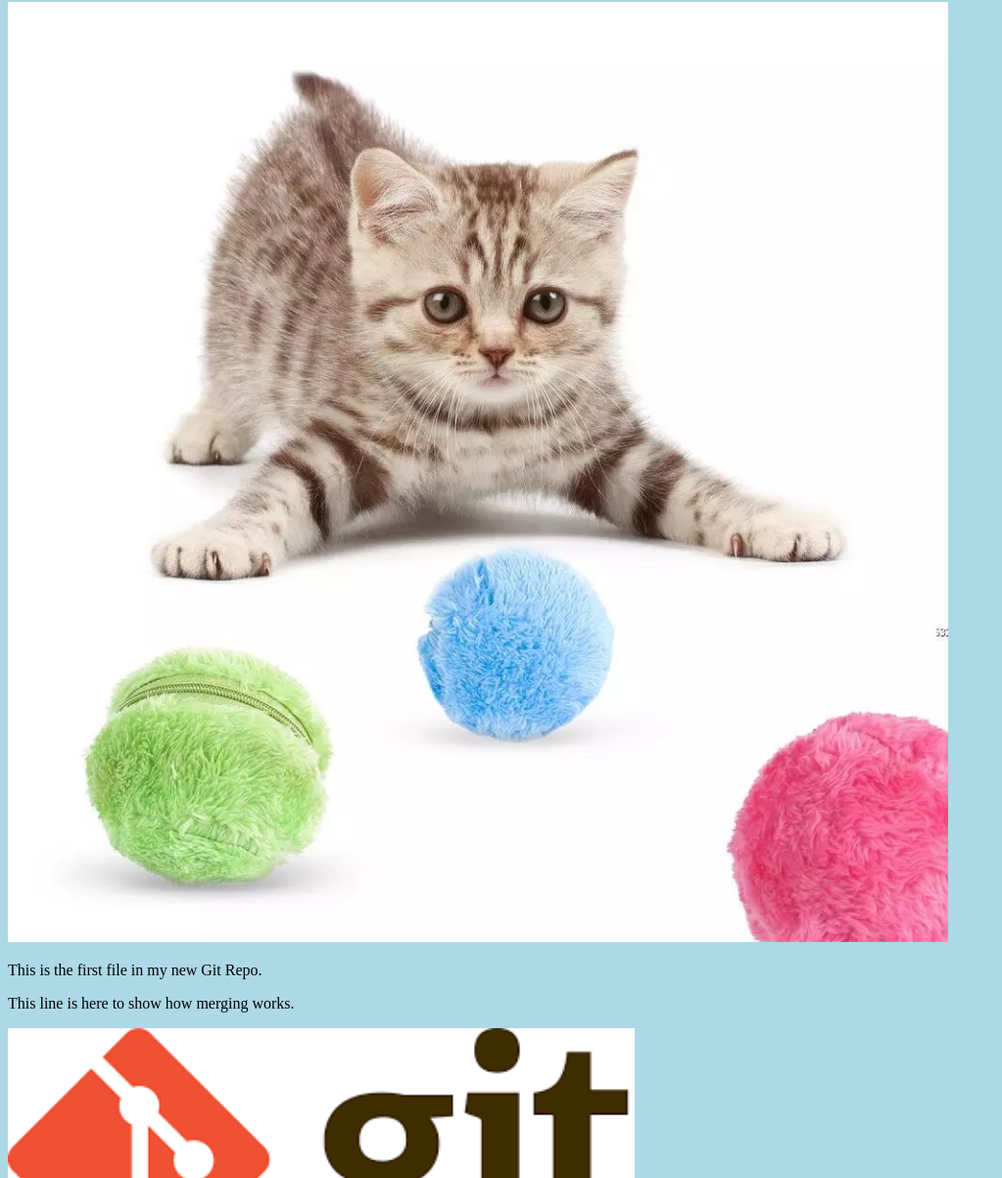
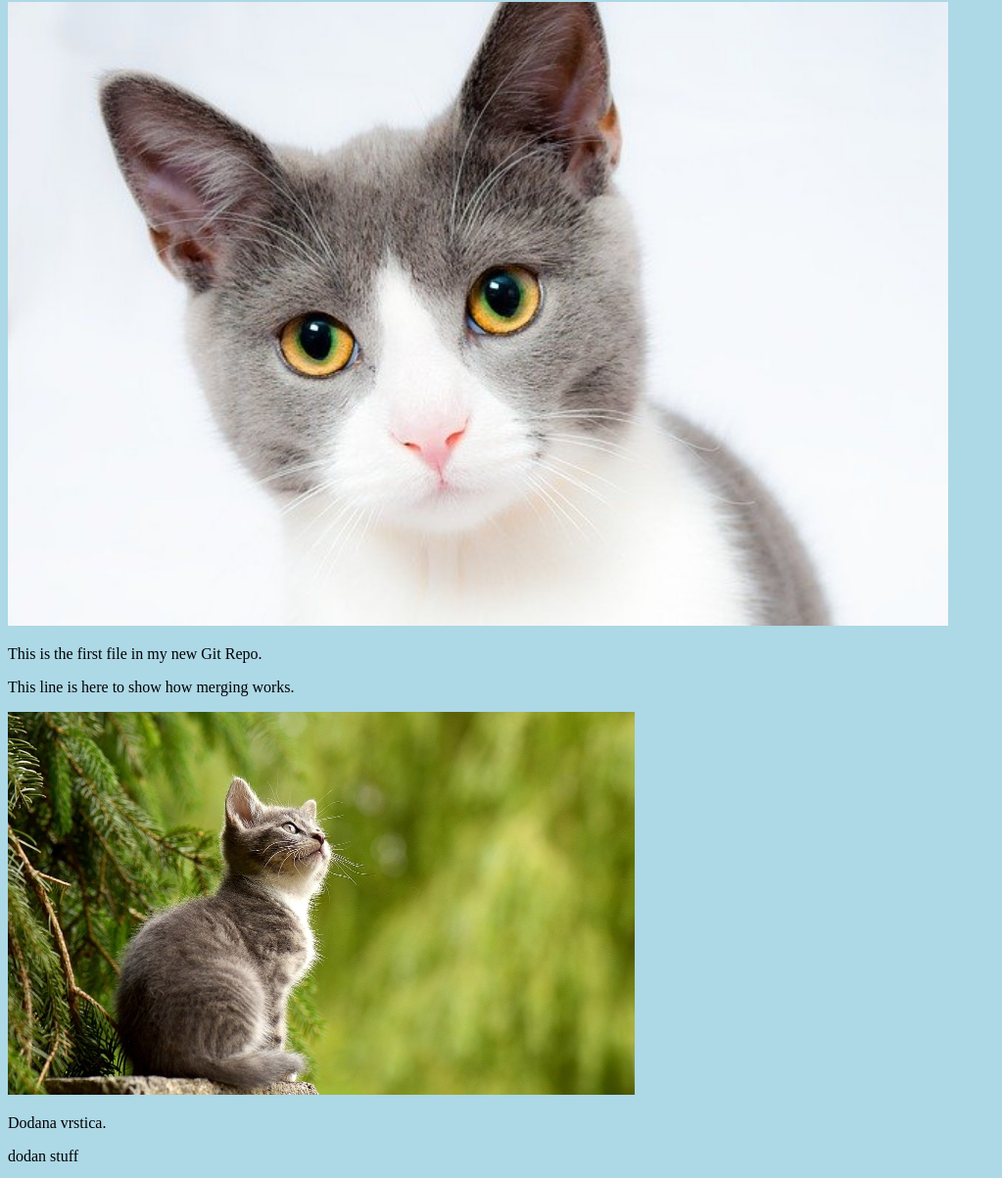
Before and after one commit to matejpolj/matejpolj.github.io, a plain HTML site: page index.html in a window 1280 px wide. Shown: the part 78-1281 px from the top of the page at 98% size, without its empty margins (0-1023 px from the left). Drawn offline with Linux system fonts and the light colour scheme.

Commit message:
popravljena stran, dodane slike v filesistem

```diff
--- a/index.html
+++ b/index.html
@@ -7,10 +7,10 @@
 <body>
 
 <h1>Hello world!</h1>
-<div><img src="img_hello_world.jpg" alt="Hello World from Space" style="width:100%;max-width:960px"></div>
+<div><img src="cat1.jpg" alt="Hello World from Space" style="width:100%;max-width:960px"></div>
 <p>This is the first file in my new Git Repo.</p>
 <p>This line is here to show how merging works.</p>
-<div><img src="img_hello_git.png" alt="Hello Git" style="width:100%;max-width:640px"></div>
+<div><img src="cat2.jpg" alt="Hello Git" style="width:100%;max-width:640px"></div>
 <p>Dodana vrstica.</p>
 <p>dodan stuff</p>
 <p>Dodano, da vidim ali dela zadeva</p>
```
Also changed, not shown: cat1.jpg (added), cat2.jpg (added), cat3.jpg (added), cat4.jpg (renamed from img_hello_world.jpg), cat5.jpg (added), img_hello_git.png (deleted).
